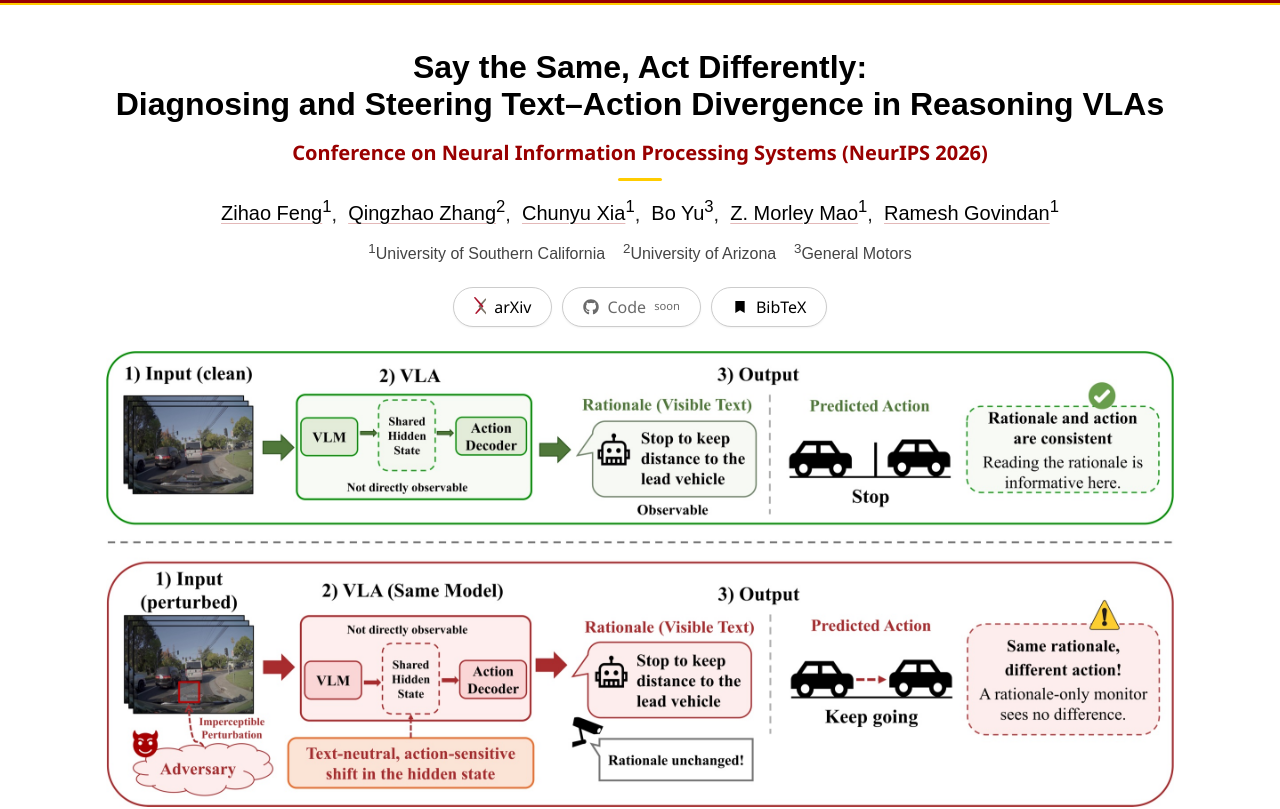
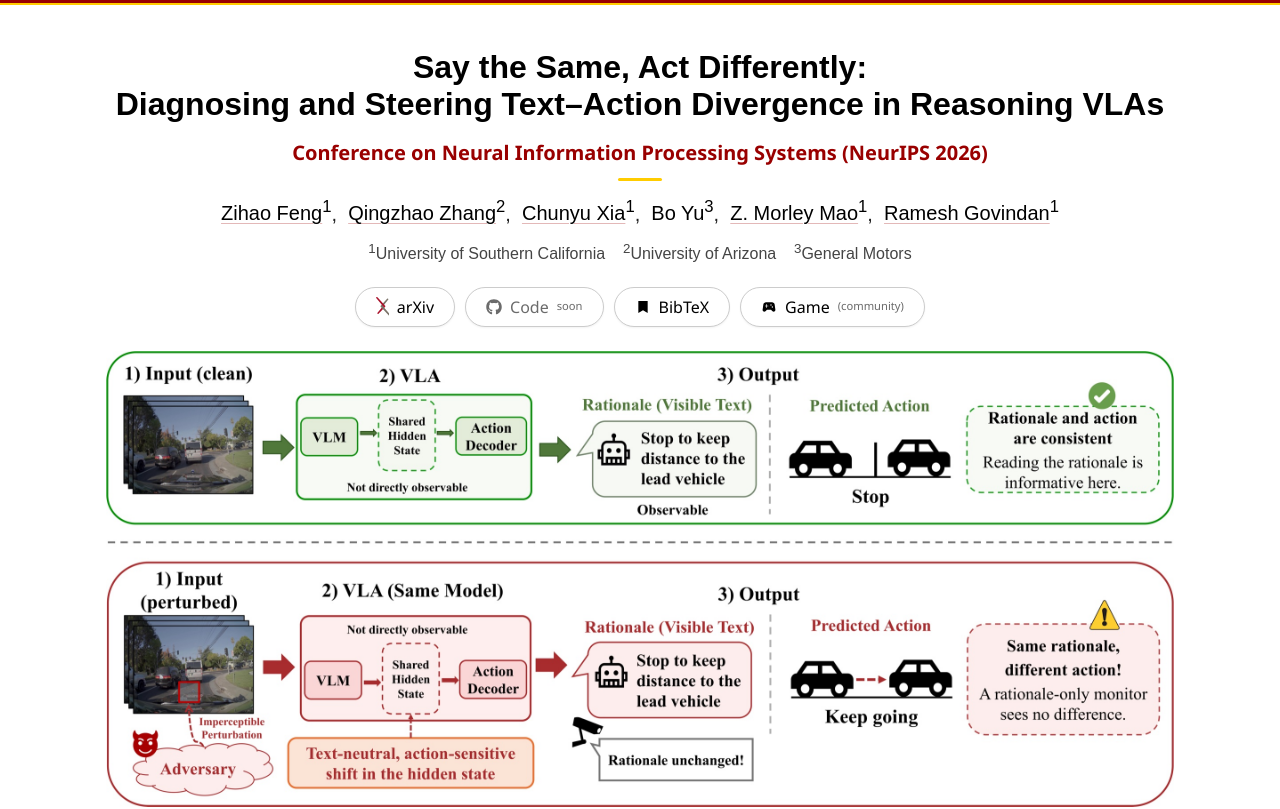
Before and after one commit to say-the-same/say-the-same.github.io, a plain HTML site: page index.html in a window 1280 px wide. Shown: the top 809 px of the page. Drawn offline with nearby package versions, Linux system fonts and the light colour scheme; a web font is replaced by a local one.

Commit message:
Add community game link to header buttons
Co-Authored-By: Claude Fable 5.2 <noreply@anthropic.com>

```diff
--- a/index.html
+++ b/index.html
@@ -61,6 +61,11 @@
       <a class="button" href="#bibtex">
         <svg viewBox="0 0 24 24" aria-hidden="true"><path d="M5 3h14v18l-7-4-7 4z" fill="currentColor"/></svg>
         <span>BibTeX</span>
+      </a>
+      <!-- Community-made game inspired by the paper. -->
+      <a class="button" href="https://huggingface.co/spaces/JohnVeds15/says-vs-does-lying-forklift-dock" target="_blank" rel="noopener" title="Says vs. Does: a community-made game on text–action divergence">
+        <svg viewBox="0 0 24 24" aria-hidden="true"><path fill="currentColor" d="M21.58 16.09l-1.09-7.66C20.21 6.46 18.52 5 16.53 5H7.47C5.48 5 3.79 6.46 3.51 8.43l-1.09 7.66C2.2 17.63 3.39 19 4.94 19c.68 0 1.32-.27 1.8-.75L9 16h6l2.25 2.25c.48.48 1.13.75 1.8.75 1.56 0 2.75-1.37 2.53-2.91zM11 11H9v2H8v-2H6v-1h2V8h1v2h2v1zm4-1c-.55 0-1-.45-1-1s.45-1 1-1 1 .45 1 1-.45 1-1 1zm2 3c-.55 0-1-.45-1-1s.45-1 1-1 1 .45 1 1-.45 1-1 1z"/></svg>
+        <span>Game</span><small>(community)</small>
       </a>
     </nav>
   </div>
```
